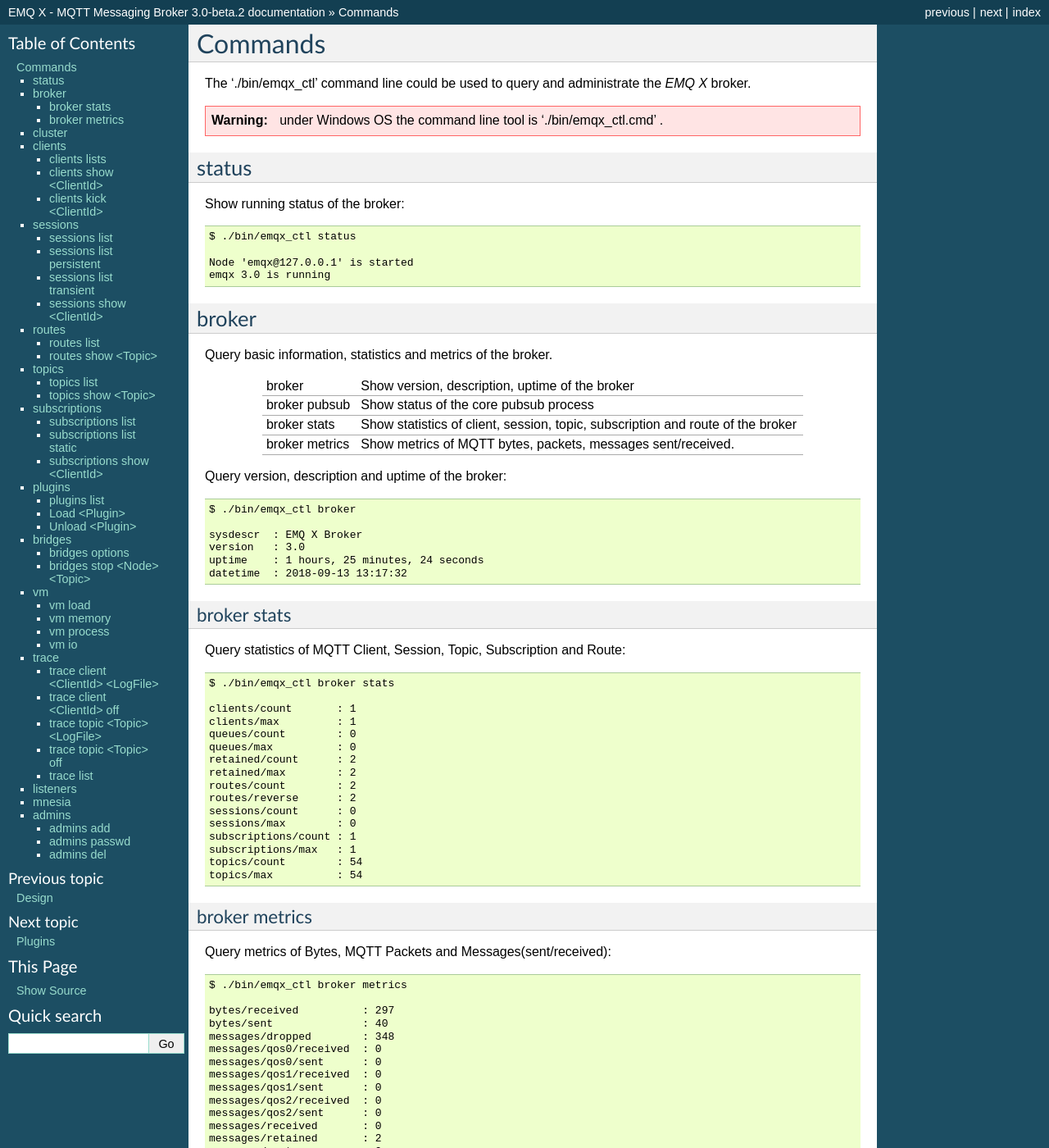
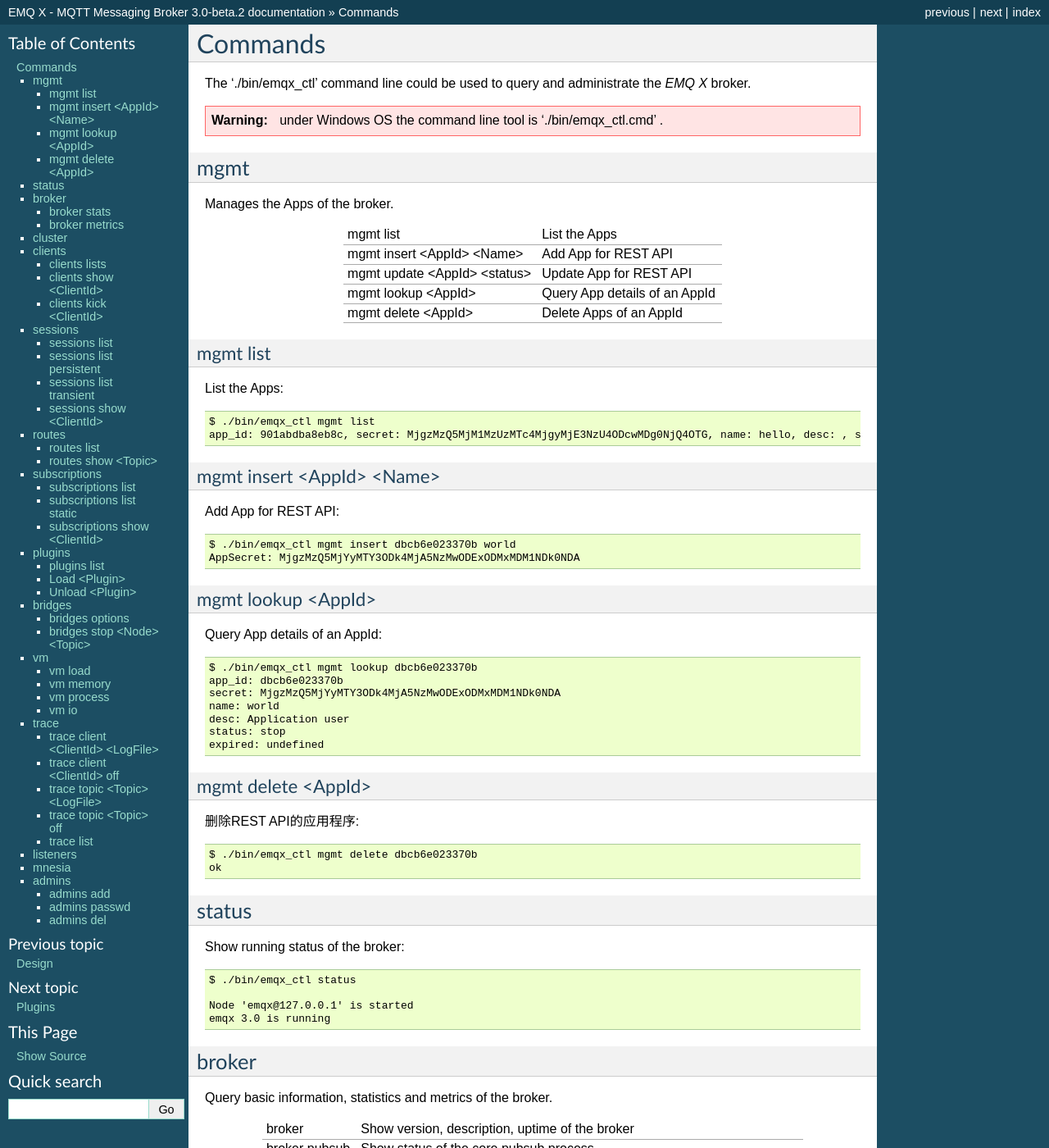
Before and after one commit to emqxarchive/emqx-docs-en, a Sphinx documentation site: the page built from source/commands.rst, in a window 1280 px wide and 1400 px high. Shown: the whole window at 82% size. Built offline with Sphinx 7.4.7, drawn with Linux system fonts in a browser that asks for light colours; some of the changed text lies outside the part shown.

Commit message:
Remove topics, add mgmt in commands.rst

```diff
--- a/source/commands.rst
+++ b/source/commands.rst
@@ -8,6 +8,64 @@
 The './bin/emqx_ctl' command line could be used to query and administrate the *EMQ X* broker.
 
 .. Warning:: under Windows OS the command line tool is './bin/emqx_ctl.cmd' .
+
+.. _command_mgmt:
+
+----
+mgmt
+----
+
+Manages the Apps of the broker.
+
++------------------------------+-------------------------------+
+| mgmt list                    | List the Apps                 |
++------------------------------+-------------------------------+
+| mgmt insert <AppId> <Name>   | Add App for REST API          |
++------------------------------+-------------------------------+
+| mgmt update <AppId> <status> | Update App for REST API       |
++------------------------------+-------------------------------+
+| mgmt lookup <AppId>          | Query App details of an AppId |
++------------------------------+-------------------------------+
+| mgmt delete <AppId>          | Delete Apps of an AppId       |
++------------------------------+-------------------------------+
+
+mgmt list
+---------
+
+List the Apps::
+
+
+     $ ./bin/emqx_ctl mgmt list
+     app_id: 901abdba8eb8c, secret: MjgzMzQ5MjM1MzUzMTc4MjgyMjE3NzU4ODcwMDg0NjQ4OTG, name: hello, desc: , status: true, expired: undefined
+
+mgmt insert <AppId> <Name>
+--------------------------
+
+Add App for REST API::
+
+    $ ./bin/emqx_ctl mgmt insert dbcb6e023370b world
+    AppSecret: MjgzMzQ5MjYyMTY3ODk4MjA5NzMwODExODMxMDM1NDk0NDA
+
+mgmt lookup <AppId>
+---------------------
+
+Query App details of an AppId::
+
+    $ ./bin/emqx_ctl mgmt lookup dbcb6e023370b
+    app_id: dbcb6e023370b
+    secret: MjgzMzQ5MjYyMTY3ODk4MjA5NzMwODExODMxMDM1NDk0NDA
+    name: world
+    desc: Application user
+    status: stop
+    expired: undefined
+
+mgmt delete <AppId>
+--------------------
+
+删除REST API的应用程序::
+
+    $ ./bin/emqx_ctl mgmt delete dbcb6e023370b
+    ok
 
 .. _command_status:
 
@@ -337,35 +395,6 @@
     $ ./bin/emqx_ctl routes show t/+/x
 
     t/+/x -> emqx2@127.0.0.1,emqx1@127.0.0.1
-
-.. _command_topics:
-
-------
-topics
-------
-
-Query topic table of the broker.
-
-topics list
------------
-
-Query all the topics::
-
-    $ ./bin/emqx_ctl topics list
-
-    $SYS/brokers/emqx1@127.0.0.1/metrics/packets/subscribe: static
-    $SYS/brokers/emqx1@127.0.0.1/stats/subscriptions/max: static
-    $SYS/brokers/emqx2@127.0.0.1/stats/subscriptions/count: static
-    ...
-
-topics show <Topic>
--------------------
-
-Show a topic::
-
-    $ ./bin/emqx_ctl topics show '$SYS/brokers'
-
-    $SYS/brokers: static
 
 .. _command_subscriptions:
 
```
